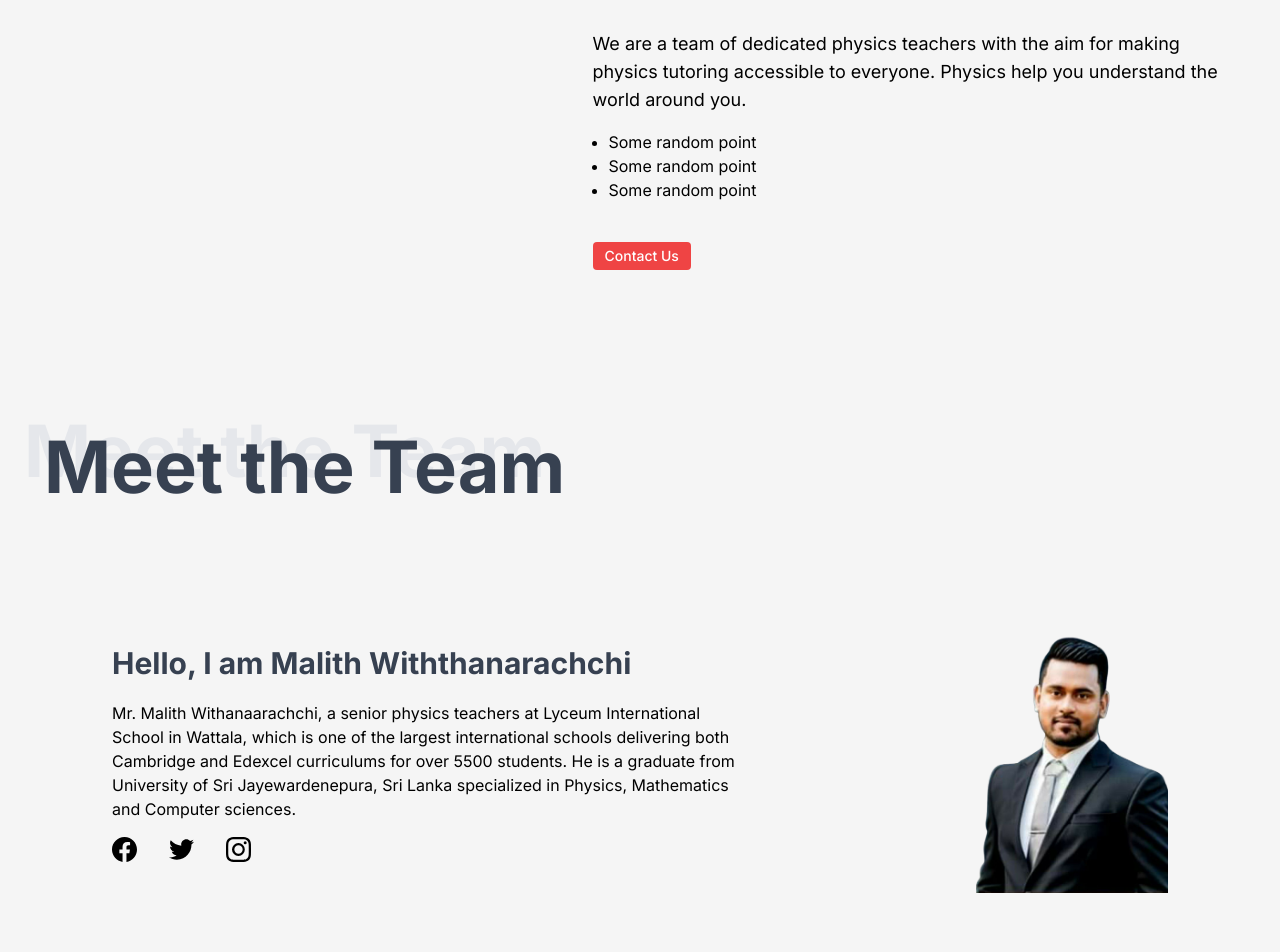
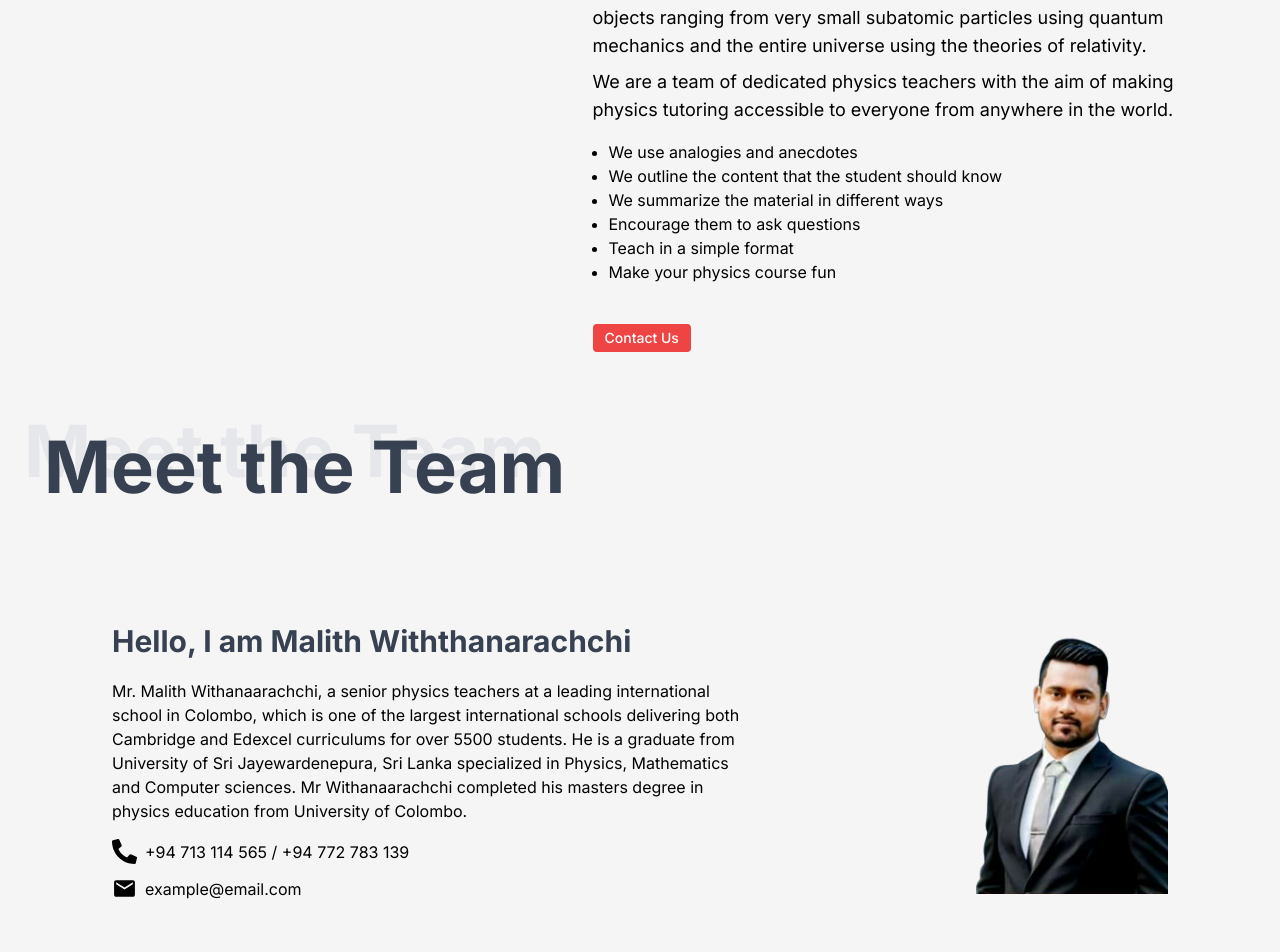
Before and after one commit to Vikum-AI/physics-studios, a Next.js app: page /about in a window 1280 px wide. Shown: the part 340-1292 px from the top of the page. Built offline with nearby package versions, Linux system fonts and the light colour scheme; no server answers.

Commit message:
UI improvements

```diff
--- a/widgets/about-header/AboutHeader.tsx
+++ b/widgets/about-header/AboutHeader.tsx
@@ -4,9 +4,10 @@ import React from "react";
 import Header from "../../components/3dheader/Header";
 import Button from "../../components/button/Button";
 import ProfilePic from "../../Assets/profile-pic-1.png";
-import Socials from "../../components/socials/Socials";
 import SquigglyArrowOne from "../../Assets/doodles/squiggly-arrow-2.png";
 import { useRouter } from "next/router";
+import { FaPhoneAlt } from "react-icons/fa";
+import { MdEmail } from "react-icons/md";
 
 export default function AboutHeader() {
   const router = useRouter();
@@ -27,14 +28,23 @@ export default function AboutHeader() {
         </div>
         <div className="w-[85%] md:w-[50%]">
           <p className="text-lg">
-            {" "}
-            We are a team of dedicated physics teachers with the aim for making
-            physics tutoring accessible to everyone. Physics help you understand
-            the world around you.
+            Physics is the branch of science that deals with the structure of
+            matter and how the fundamentals constituents of the universe
+            interacts. It studies objects ranging from very small subatomic
+            particles using quantum mechanics and the entire universe using the
+            theories of relativity.
+            <div className="mt-2">
+              We are a team of dedicated physics teachers with the aim of making
+              physics tutoring accessible to everyone from anywhere in the
+              world.
+            </div>
             <ul className="mt-4 list-disc text-base ml-4">
-              <li>Some random point</li>
-              <li>Some random point</li>
-              <li>Some random point</li>
+              <li>We use analogies and anecdotes</li>
+              <li>We outline the content that the student should know</li>
+              <li>We summarize the material in different ways</li>
+              <li>Encourage them to ask questions</li>
+              <li>Teach in a simple format</li>
+              <li>Make your physics course fun</li>
             </ul>
           </p>
           <div className="mt-10">
@@ -52,14 +62,37 @@ export default function AboutHeader() {
             Hello, I am Malith Withthanarachchi
           </h1>
           <p>
-            Mr. Malith Withanaarachchi, a senior physics teachers at Lyceum
-            International School in Wattala, which is one of the largest
+            Mr. Malith Withanaarachchi, a senior physics teachers at a leading
+            international school in Colombo, which is one of the largest
             international schools delivering both Cambridge and Edexcel
             curriculums for over 5500 students. He is a graduate from University
             of Sri Jayewardenepura, Sri Lanka specialized in Physics,
-            Mathematics and Computer sciences.
+            Mathematics and Computer sciences. Mr Withanaarachchi completed his
+            masters degree in physics education from University of Colombo.
           </p>
-          <Socials />
+          {/* <Socials /> */}
+          <div className="mt-4">
+            <ul className="flex flex-col space-y-3">
+              <li className="cursor-pointer">
+                <div className="flex space-x-2 items-center">
+                  <FaPhoneAlt
+                    className="hover:text-green-500 transition duration-500"
+                    size={25}
+                  />
+                  <span>+94 713 114 565 / +94 772 783 139</span>
+                </div>
+              </li>
+              <li className="cursor-pointer">
+                <div className="flex space-x-2 items-center">
+                  <MdEmail
+                    className="hover:text-[#1DA1F2] transition duration-500"
+                    size={25}
+                  />
+                  <span>example@email.com</span>
+                </div>
+              </li>
+            </ul>
+          </div>
           <div className="hidden mdLflex w-[20%] rotate-[270deg] relative left-[60%]">
             <Image src={SquigglyArrowOne} alt="doodle" />
           </div>
--- a/widgets/contact-widget/ContactWidget.tsx
+++ b/widgets/contact-widget/ContactWidget.tsx
@@ -65,7 +65,7 @@ function ContactWidget() {
           <Socials />
         </div>
       </div>
-      <div className="h-full flex flex-col justify-around gap-y-14 p-10 w-full bg-gradient-to-r from-[#ee0979]/40  to-[#ff6a00]/40 rounded-md mb-32">
+      <div className="h-full flex flex-col justify-around gap-y-14 p-10 w-full bg-red-500/40 rounded-md mb-32">
         <div>
           <h1 className="text-white text-lg">Name</h1>
           <Input
--- a/widgets/explain-section/Explain.tsx
+++ b/widgets/explain-section/Explain.tsx
@@ -31,7 +31,7 @@ export default function Explain() {
             description="Join a trial class for free by using the portals below."
           />
           <Card
-            title="Join Online or Physical"
+            title="Join Online or Onsite"
             Icon={BsCameraVideo}
             iconColor="#4991ff"
             iconSize={60}
--- a/widgets/main-info/MainInfo.tsx
+++ b/widgets/main-info/MainInfo.tsx
@@ -12,7 +12,7 @@ export default function MainInfo() {
       <div className="flex flex-col justify-center">
         <h1 className="text-4xl font-bold m-4 text-center md:text-left">
           A Simple Platform for All Your
-          <span className="text-5xl bg-clip-text text-transparent bg-gradient-to-r from-[#40E0D0] via-[#FF8C00] to-[#FF0080] ">
+          <span className="text-5xl bg-clip-text text-transparent bg-gradient-to-r from-[#40E0D0] via-[#FF8C00] to-[#FF0080] mx-2">
             Physics Learning
           </span>
           Needs.
```
